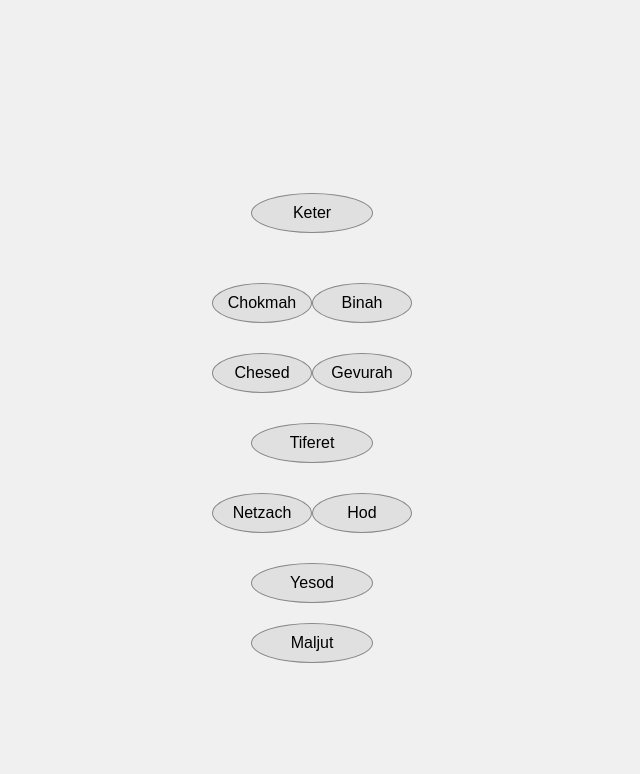
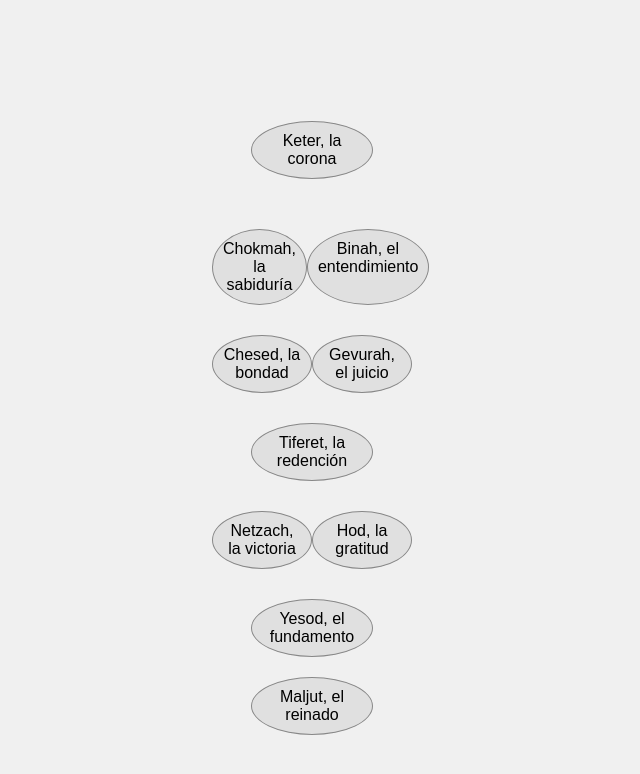
Before and after one commit to gcastanedalondono/tree_life, a plain HTML site: page index.html in a window 1280 px wide. Shown: the whole page, without its empty margins (328-968 px from the left). Drawn offline with Linux system fonts and the light colour scheme.

Commit message:
cambiar descripciones a las sefirat

```diff
--- a/index.html
+++ b/index.html
@@ -8,22 +8,22 @@
 </head>
 <body>
     <div class="tree">
-        <div class="sephirah" id="keter">Keter</div>
+        <div class="sephirah" id="keter">Keter, la corona</div>
         <div class="father">
-        <div class="sephirah" id="hochma">Chokmah</div>
-        <div class="sephirah" id="binah">Binah</div>
+        <div class="sephirah" id="hochma">Chokmah, la sabiduría</div>
+        <div class="sephirah" id="binah">Binah, el entendimiento</div>
         </div>
         <div class="father">
-        <div class="sephirah" id="hesed">Chesed</div>
-        <div class="sephirah" id="gvurah">Gevurah</div>
+        <div class="sephirah" id="hesed">Chesed, la bondad</div>
+        <div class="sephirah" id="gvurah">Gevurah, el juicio</div>
         </div>
-        <div class="sephirah" id="tiferet">Tiferet</div>
+        <div class="sephirah" id="tiferet">Tiferet, la redención</div>
         <div class="father">
-        <div class="sephirah" id="netzach">Netzach</div>
-        <div class="sephirah" id="hod">Hod</div>
+        <div class="sephirah" id="netzach">Netzach, la victoria</div>
+        <div class="sephirah" id="hod">Hod, la gratitud</div>
         </div>
-        <div class="sephirah" id="yesod">Yesod</div>
-        <div class="sephirah" id="maljut">Maljut</div>
+        <div class="sephirah" id="yesod">Yesod, el fundamento</div>
+        <div class="sephirah" id="maljut">Maljut, el reinado</div>
     </div>
     <script src="script.js"></script>
 </body>
```
